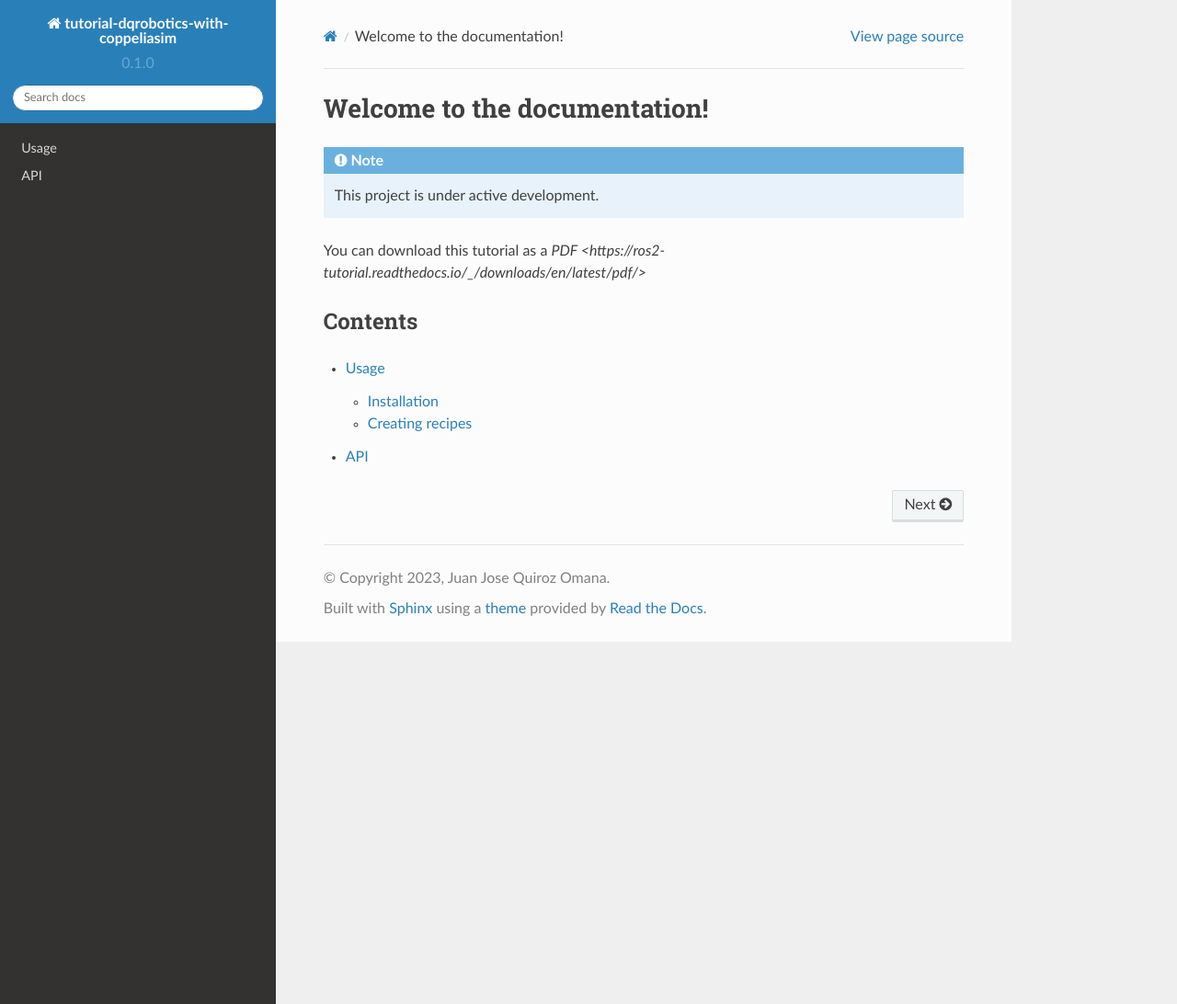
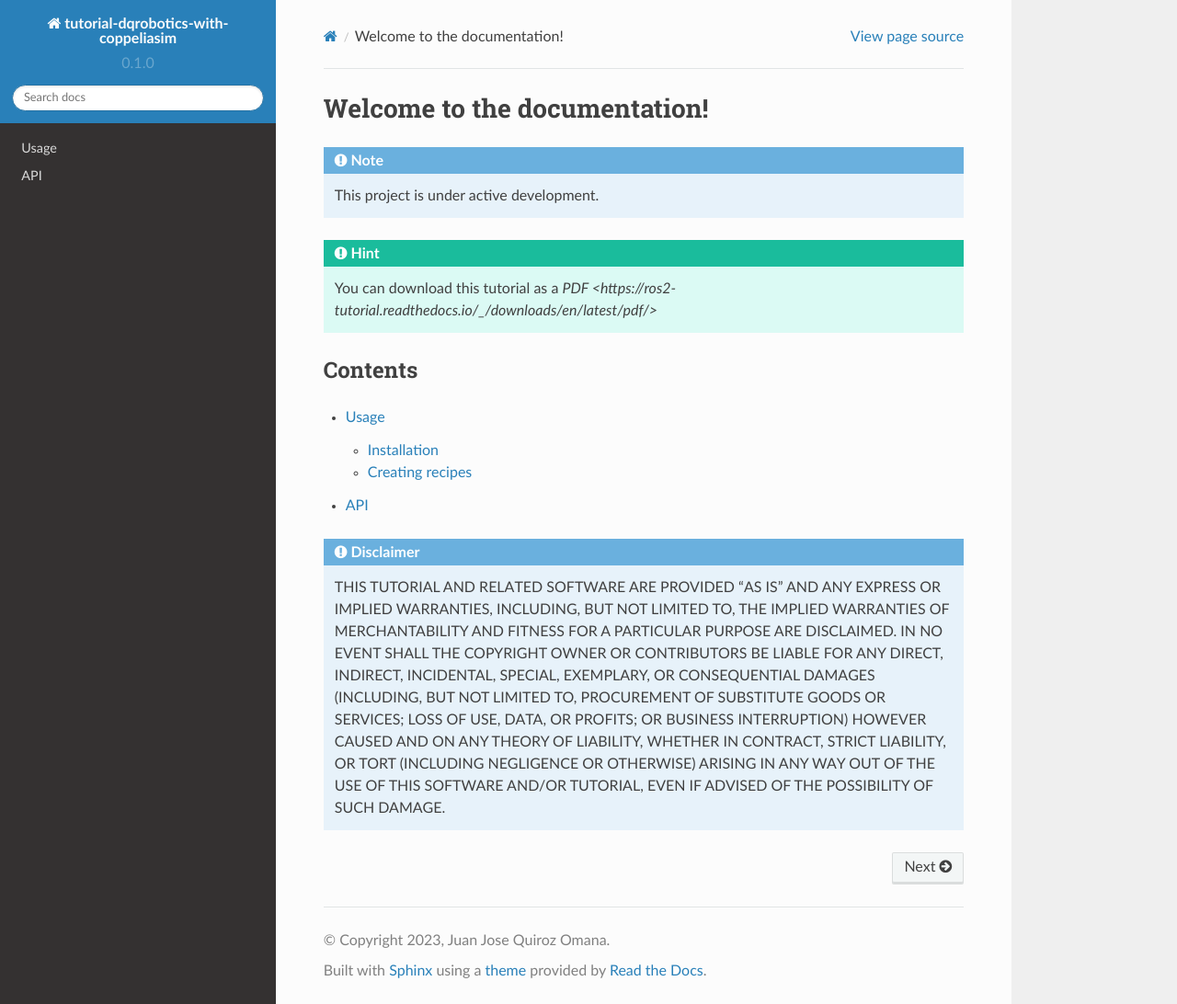
Before and after one commit to juanjqo/tutorial-dqrobotics-with-coppeliasim, a Sphinx documentation site: the page built from docs/source/index.rst, in a window 1280 px wide and 1092 px high. Shown: the whole window at 92% size. Built offline with Sphinx 7.4.7 and the Read the Docs theme 2.0.0, drawn with Linux system fonts in a browser that asks for light colours.

Commit message:
Fixed index

```diff
--- a/docs/source/index.rst
+++ b/docs/source/index.rst
@@ -1,3 +1,4 @@
+===================================
 Welcome to the documentation!
 ===================================
 
@@ -9,7 +10,7 @@ Welcome to the documentation!
 
 .. hint::
 
-You can download this tutorial as a `PDF <https://ros2-tutorial.readthedocs.io/_/downloads/en/latest/pdf/>`
+   You can download this tutorial as a `PDF <https://ros2-tutorial.readthedocs.io/_/downloads/en/latest/pdf/>`
 
 Contents
 --------
@@ -18,3 +19,8 @@ Contents
 
    usage
    api
+
+
+.. admonition:: Disclaimer
+
+   THIS TUTORIAL AND RELATED SOFTWARE ARE PROVIDED “AS IS” AND ANY EXPRESS OR IMPLIED WARRANTIES, INCLUDING, BUT NOT LIMITED TO, THE IMPLIED WARRANTIES OF MERCHANTABILITY AND FITNESS FOR A PARTICULAR PURPOSE ARE DISCLAIMED. IN NO EVENT SHALL THE COPYRIGHT OWNER OR CONTRIBUTORS BE LIABLE FOR ANY DIRECT, INDIRECT, INCIDENTAL, SPECIAL, EXEMPLARY, OR CONSEQUENTIAL DAMAGES (INCLUDING, BUT NOT LIMITED TO, PROCUREMENT OF SUBSTITUTE GOODS OR SERVICES; LOSS OF USE, DATA, OR PROFITS; OR BUSINESS INTERRUPTION) HOWEVER CAUSED AND ON ANY THEORY OF LIABILITY, WHETHER IN CONTRACT, STRICT LIABILITY, OR TORT (INCLUDING NEGLIGENCE OR OTHERWISE) ARISING IN ANY WAY OUT OF THE USE OF THIS SOFTWARE AND/OR TUTORIAL, EVEN IF ADVISED OF THE POSSIBILITY OF SUCH DAMAGE.
```
